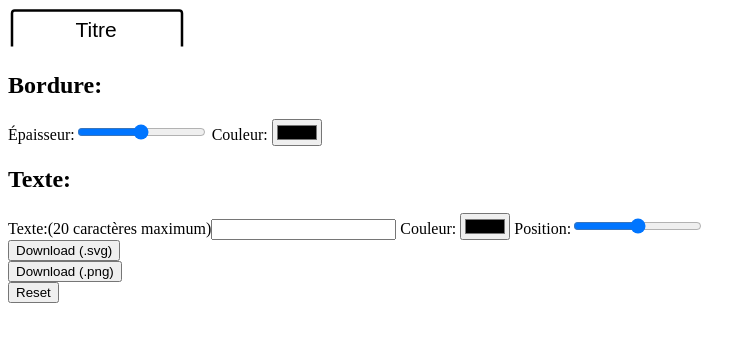
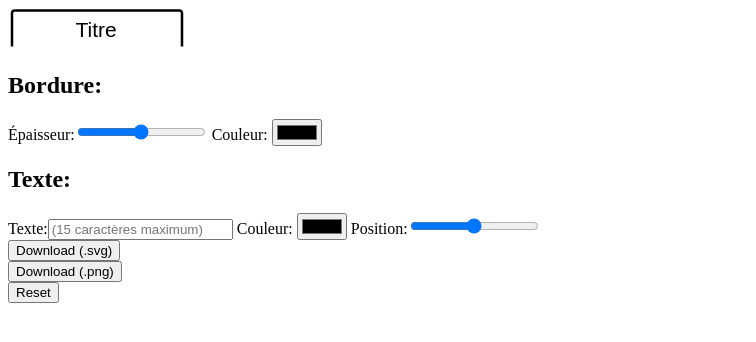
Before and after one commit to argonathmos/generateurOnglets, a plain HTML site: page index.html in a window 1280 px wide. Shown: the whole page, without its empty margins (0-756 px from the left). Drawn offline with Linux system fonts and the light colour scheme.

Commit message:
adding placeholder to the text inout field." "

```diff
--- a/index.html
+++ b/index.html
@@ -41,7 +41,7 @@
 
       <div class="text">
           <h2>Texte:</h2>
-          <label for="texte">Texte:(20 caractères maximum)</label><input type="text" id="texte" maxlength="20">
+          <label for="texte">Texte:</label><input type="text" id="texte" maxlength="15" placeholder="(15 caractères maximum)">
           <label for="couleur">Couleur: </label><input type="color" id='couleur' >
           <label for="translate">Position:</label><input type="range" id="translate" value="50" min="0" max="100" >
       </div>
```
